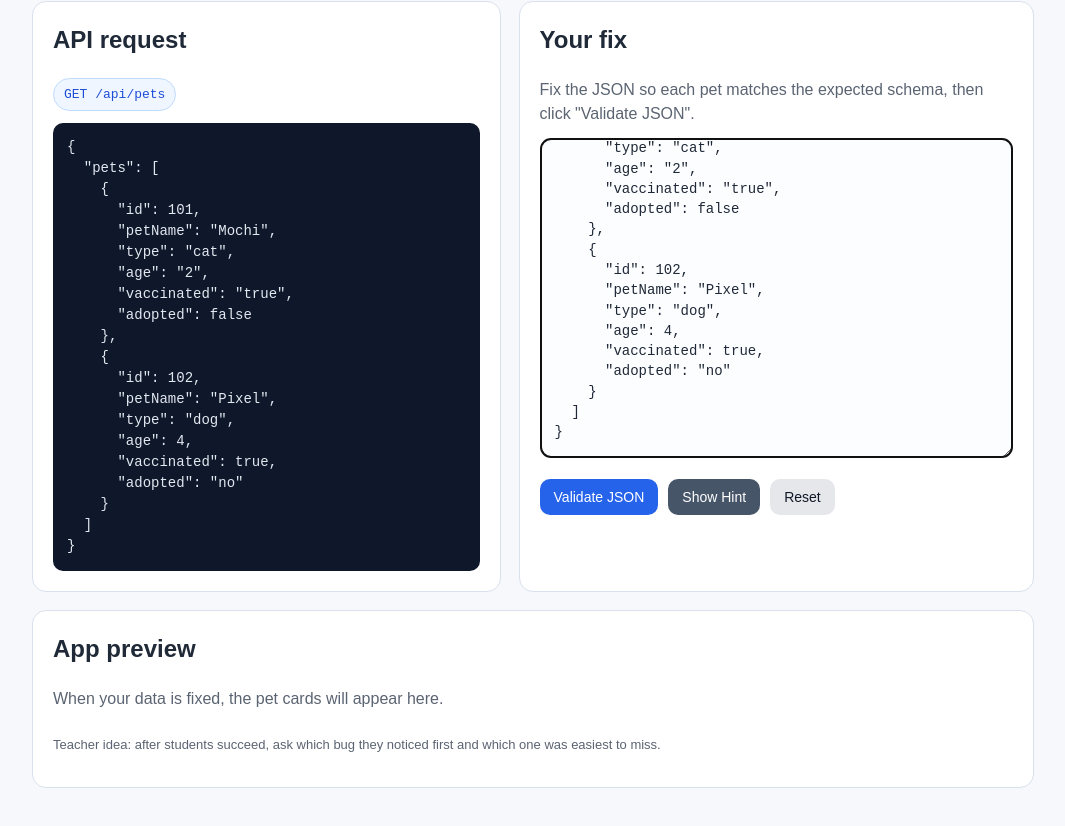
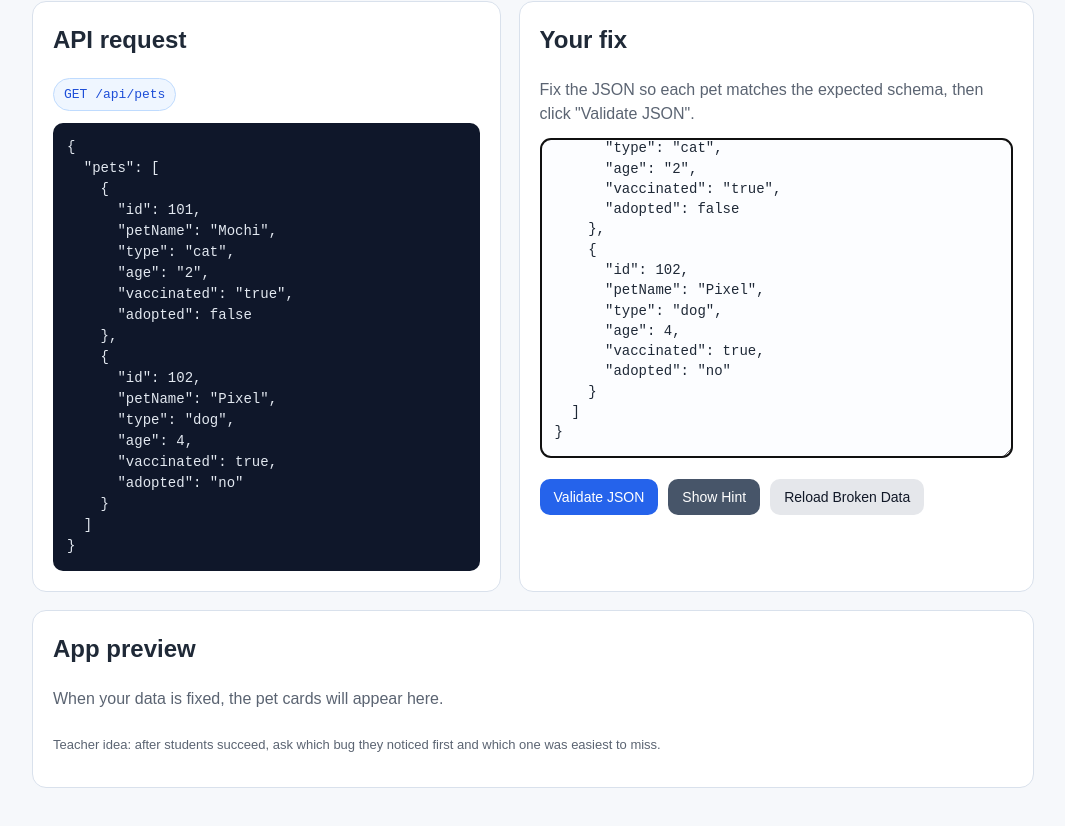
Before and after one commit to ChanceHarmon/BrokenAPI, a plain HTML site: page index.html in a window 1280 px wide. Shown: the part 585-1411 px from the top of the page, without its empty margins (107-1172 px from the left). Drawn offline with Linux system fonts and the light colour scheme.

Commit message:
last tweak

```diff
--- a/index.html
+++ b/index.html
@@ -51,7 +51,7 @@
         <div class="button-row">
           <button id="checkBtn">Validate JSON</button>
           <button id="hintBtn" class="secondary">Show Hint</button>
-          <button id="resetBtn" class="ghost">Reset</button>
+          <button id="resetBtn" class="ghost">Reload Broken Data</button>
         </div>
         <div id="statusBox" class="status"></div>
       </div>
```
